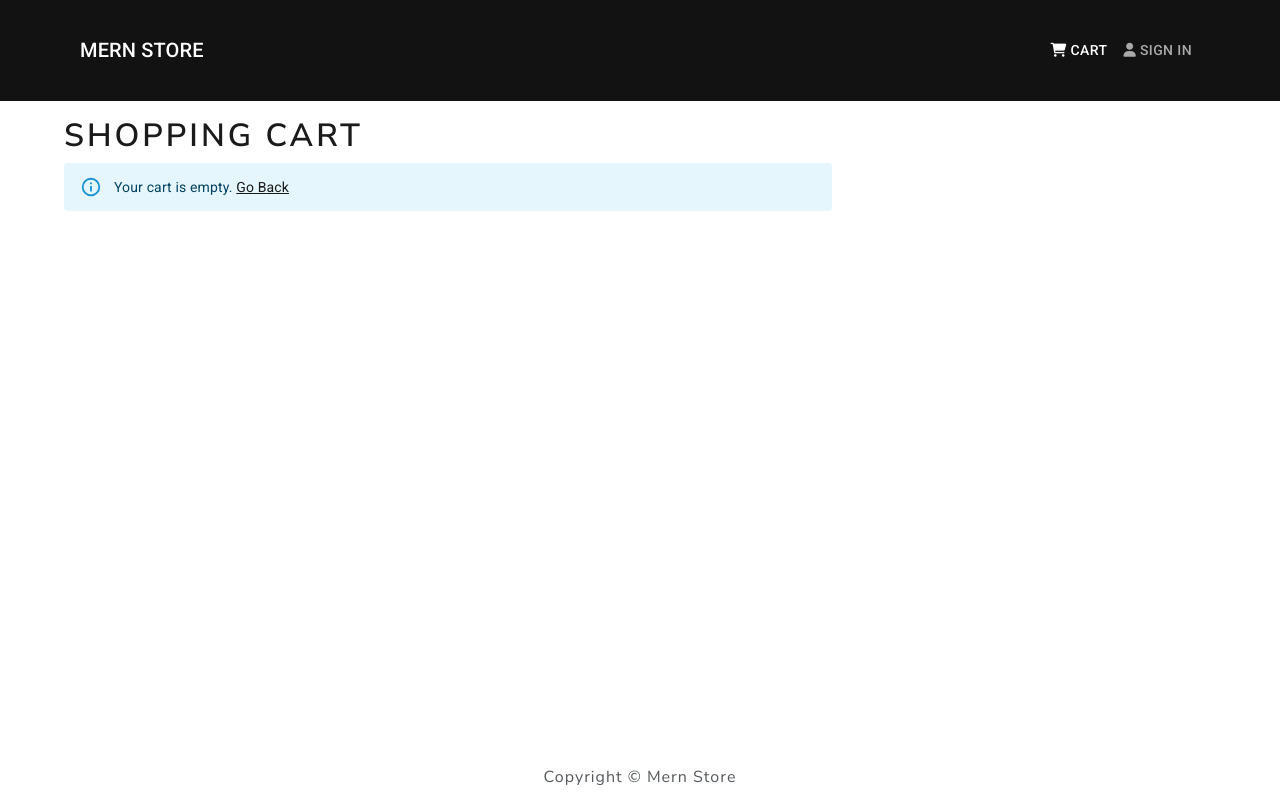
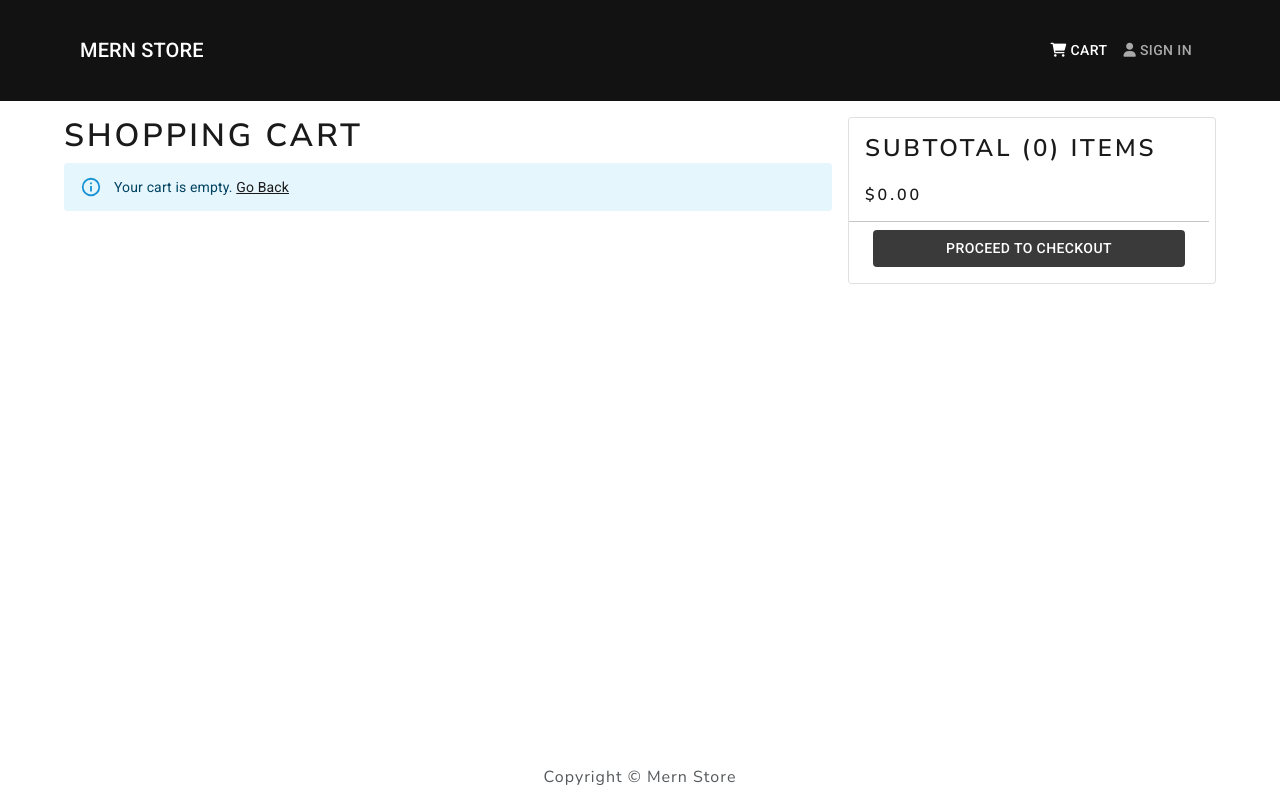
Before and after one commit to GuyBritish/MernStore, a React (Create React App) app in the folder frontend/: page /cart in a window 1280 px wide. Built offline with nearby package versions, Linux system fonts and the light colour scheme.

Commit message:
Add cart total and checkout button

```diff
--- a/frontend/src/components/cart/Cart.js
+++ b/frontend/src/components/cart/Cart.js
@@ -17,6 +17,7 @@ import {
 	MenuItem,
 	Button,
 	Typography,
+	Card,
 } from "@mui/material";
 
 const Cart = (props) => {
@@ -34,6 +35,10 @@ const Cart = (props) => {
 
 	const removeFromCartHandler = () => {
 		console.log("remove");
+	};
+
+	const checkoutHandler = () => {
+		console.log("checkout");
 	};
 
 	return (
@@ -126,8 +131,52 @@ const Cart = (props) => {
 					</List>
 				)}
 			</Grid>
-			<Grid item md={2}></Grid>
-			<Grid item md={2}></Grid>
+			<Grid item md={4}>
+				<Card variant="outlined" sx={{ ml: 2 }}>
+					<List sx={{ width: "100%", maxWidth: 360, bgcolor: "background.paper" }}>
+						<ListItem>
+							<h3>
+								Subtotal (
+								{cart.cartItems.reduce((sum, item) => {
+									return sum + item.qty;
+								}, 0)}
+								) items
+							</h3>
+						</ListItem>
+						<ListItem>
+							<h5>
+								$
+								{cart.cartItems
+									.reduce((sum, item) => {
+										return sum + item.price * item.qty;
+									}, 0)
+									.toFixed(2)}
+							</h5>
+						</ListItem>
+						<Divider />
+						<ListItem>
+							<Grid container justifyContent="center">
+								<Button
+									sx={{
+										flexGrow: 1,
+										mx: 1,
+										display: "block",
+										color: "inherit",
+										backgroundColor: "inherit",
+									}}
+									className="darkButton"
+									variant="contained"
+									disableElevation
+									disabled={cart.cartItems.length === 0}
+									onClick={checkoutHandler}
+								>
+									Proceed To Checkout
+								</Button>
+							</Grid>
+						</ListItem>
+					</List>
+				</Card>
+			</Grid>
 		</Grid>
 	);
 };
```
